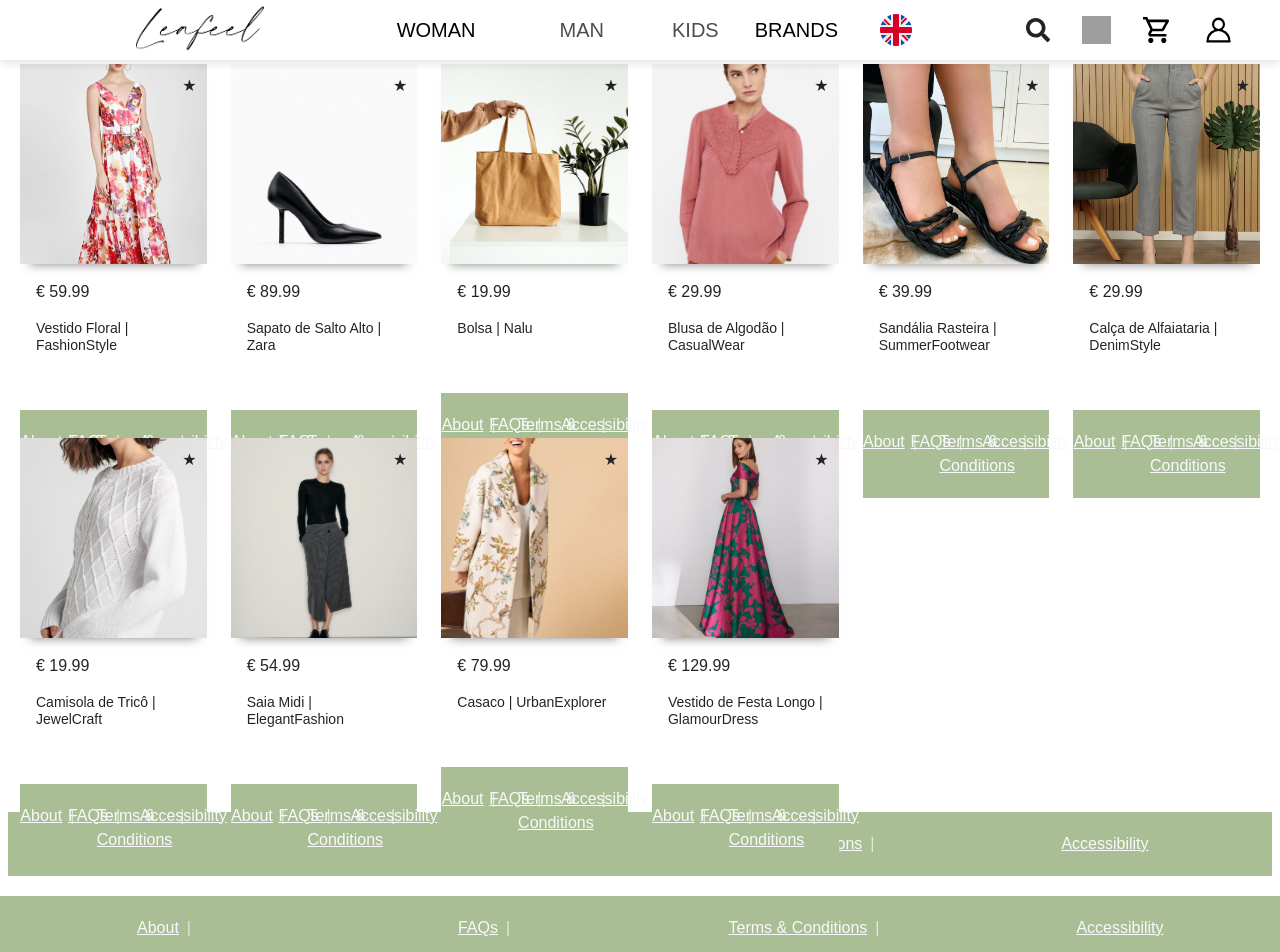
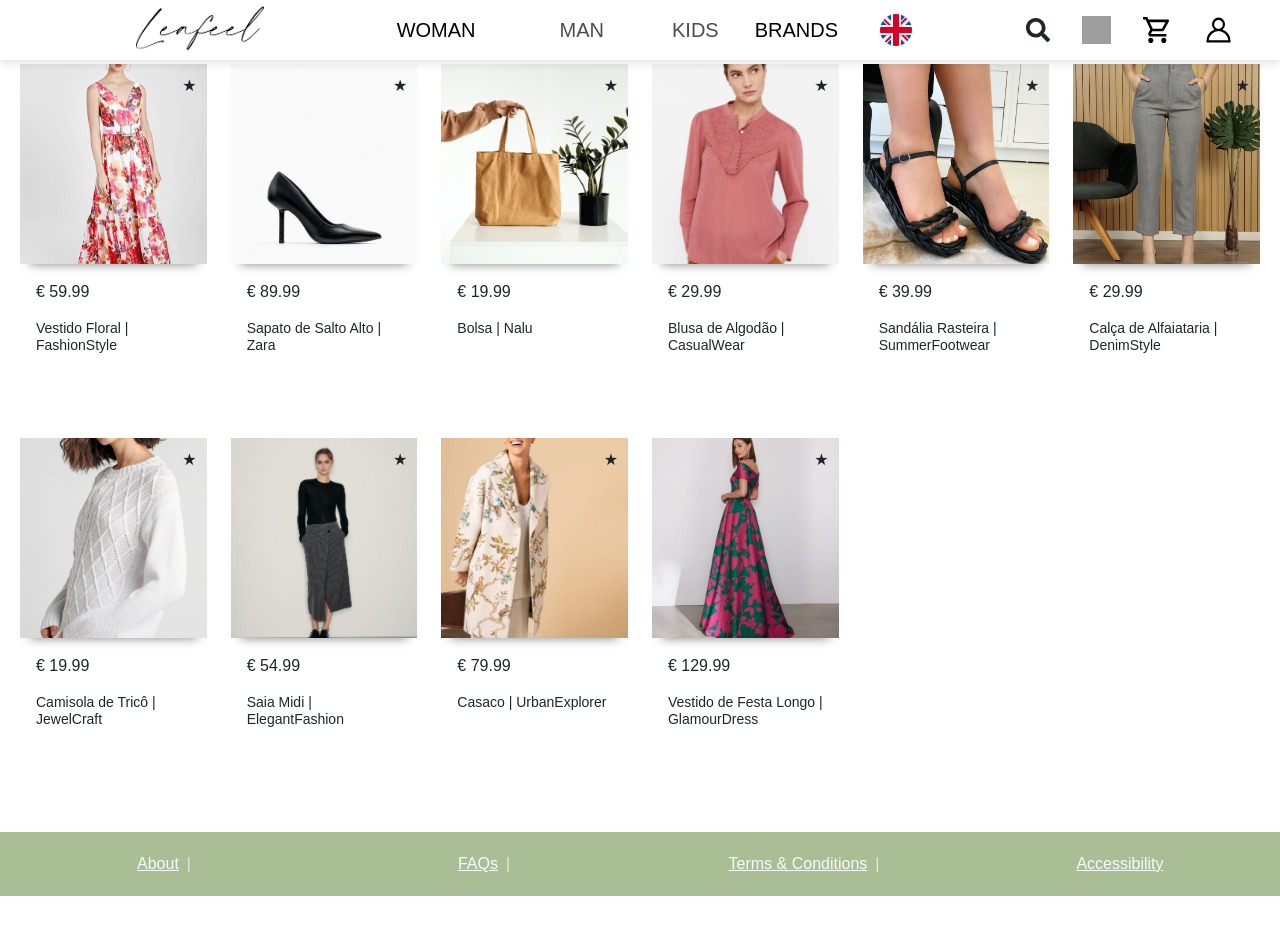
Before and after one commit to gustavohspm/tdw-group-3, a React (Create React App) app: page /woman in a window 1280 px wide. Shown: the top 952 px of the page. After the commit the page ends 896 px from the top, so only its background shows below. Built offline with nearby package versions, Linux system fonts and the light colour scheme; grey boxes are pictures that could not be loaded.

Commit message:
remove footer

```diff
--- a/src/globalComponents/CardDetails.js
+++ b/src/globalComponents/CardDetails.js
@@ -2,7 +2,6 @@ import React, { useState } from 'react';
 import PropTypes from 'prop-types';
 import { Link } from 'react-router-dom';
 import '../App.css';
-import Footer from '../globalComponents/Footer';
 
 const CardDetails = ({ id, title, image, price, brand }) => {
   const [favorited, setFavorited] = useState(false);
@@ -37,7 +36,6 @@ const CardDetails = ({ id, title, image, price, brand }) => {
           &#9733;
         </div>
       </div>
-      <Footer />
     </div>
   );
 };
--- a/src/globalComponents/ClothCard.js
+++ b/src/globalComponents/ClothCard.js
@@ -1,7 +1,6 @@
 import React from 'react';
 import PropTypes from 'prop-types';
 import CardDetails from './CardDetails';
-import Footer from '../globalComponents/Footer';
 
 const ClothCard = ({ products }) => {
   return (
@@ -17,7 +16,6 @@ const ClothCard = ({ products }) => {
           />
         </div>
       ))}
-      <Footer />
     </div>
   );
 };
```
